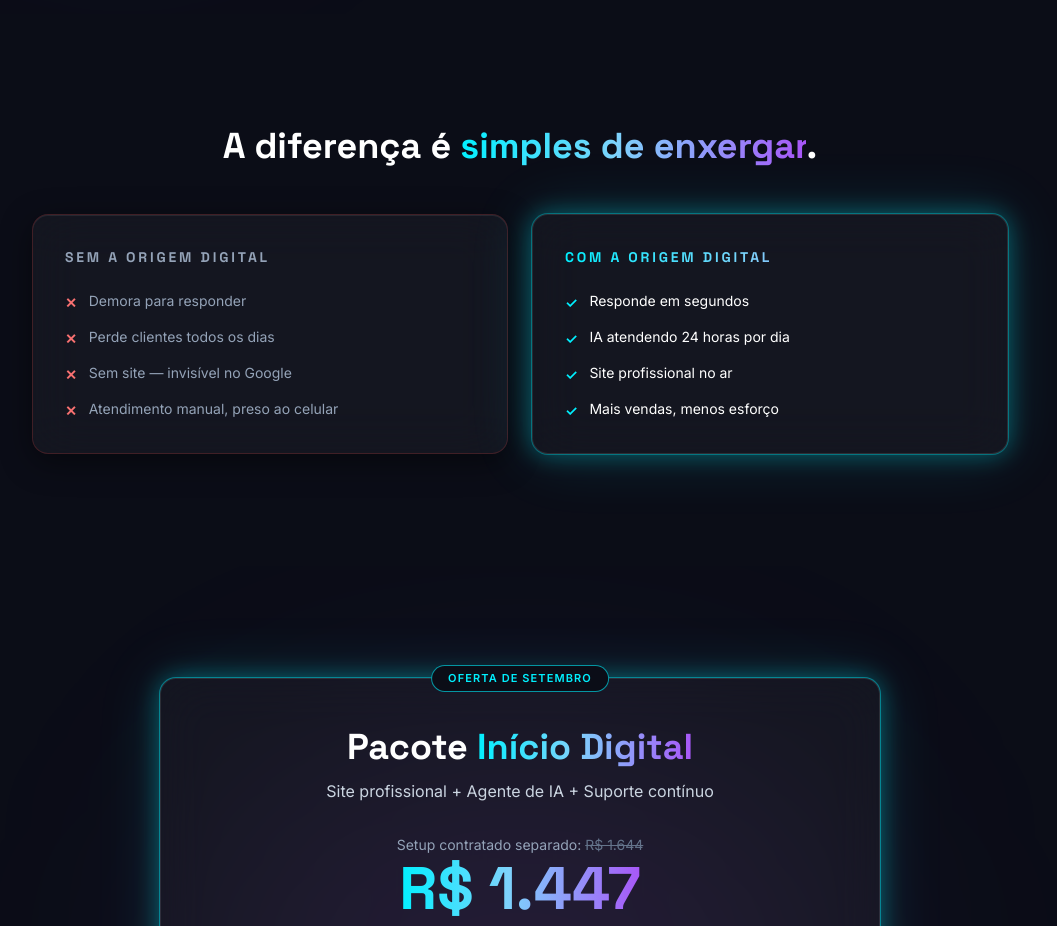
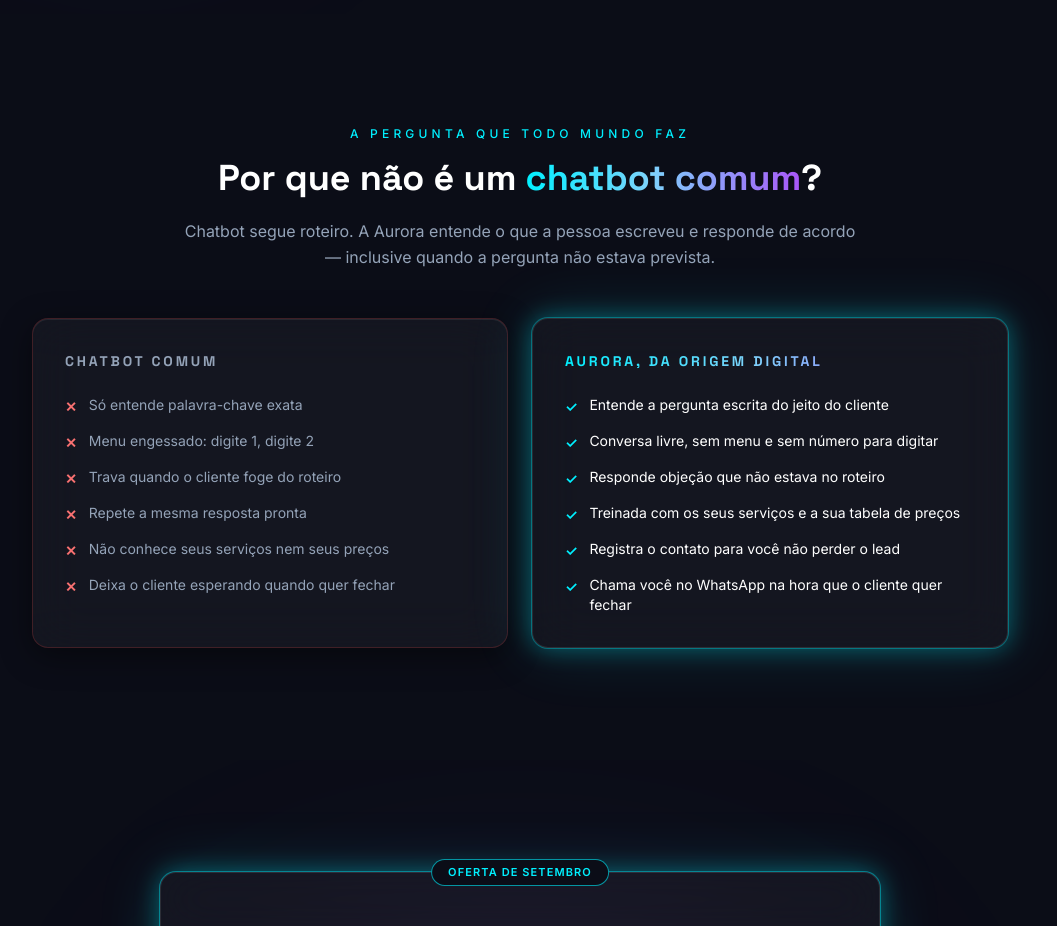
Before and after one commit to vito0067/origem-digital, a Next.js app: page / in a window 1280 px wide. Shown: the part 4240-5166 px from the top of the page, without its empty margins (120-1177 px from the left). Built offline with nearby package versions, Linux system fonts and the light colour scheme.

Commit message:
Update Comparison.tsx

```diff
--- a/components/Comparison.tsx
+++ b/components/Comparison.tsx
@@ -1,17 +1,21 @@
 import Reveal from "./Reveal";
 
-const sem = [
-  "Demora para responder",
-  "Perde clientes todos os dias",
-  "Sem site — invisível no Google",
-  "Atendimento manual, preso ao celular",
+const chatbot = [
+  "Só entende palavra-chave exata",
+  "Menu engessado: digite 1, digite 2",
+  "Trava quando o cliente foge do roteiro",
+  "Repete a mesma resposta pronta",
+  "Não conhece seus serviços nem seus preços",
+  "Deixa o cliente esperando quando quer fechar",
 ];
 
-const com = [
-  "Responde em segundos",
-  "IA atendendo 24 horas por dia",
-  "Site profissional no ar",
-  "Mais vendas, menos esforço",
+const aurora = [
+  "Entende a pergunta escrita do jeito do cliente",
+  "Conversa livre, sem menu e sem número para digitar",
+  "Responde objeção que não estava no roteiro",
+  "Treinada com os seus serviços e a sua tabela de preços",
+  "Registra o contato para você não perder o lead",
+  "Chama você no WhatsApp na hora que o cliente quer fechar",
 ];
 
 export default function Comparison() {
@@ -19,20 +23,28 @@
     <section aria-label="Comparativo" className="relative py-28">
       <div className="mx-auto max-w-5xl px-6">
         <Reveal>
-          <h2 className="text-center font-display text-3xl font-bold text-white sm:text-4xl">
-            A diferença é{" "}
-            <span className="text-gradient-neon">simples de enxergar</span>.
+          <p className="text-center text-xs font-medium uppercase tracking-[0.35em] text-cyan-neon">
+            A pergunta que todo mundo faz
+          </p>
+          <h2 className="mt-4 text-center font-display text-3xl font-bold text-white sm:text-4xl">
+            Por que não é um{" "}
+            <span className="text-gradient-neon">chatbot comum</span>?
           </h2>
+          <p className="mx-auto mt-5 max-w-2xl text-center leading-relaxed text-slate-400">
+            Chatbot segue roteiro. A Aurora entende o que a pessoa escreveu e
+            responde de acordo — inclusive quando a pergunta não estava
+            prevista.
+          </p>
         </Reveal>
 
         <div className="mt-12 grid gap-6 md:grid-cols-2">
           <Reveal delay={100}>
             <div className="glass-card h-full border-red-500/20 p-8">
               <p className="font-display text-sm font-bold uppercase tracking-[0.2em] text-slate-400">
-                Sem a Origem Digital
+                Chatbot comum
               </p>
               <ul className="mt-6 flex flex-col gap-3.5">
-                {sem.map((item) => (
+                {chatbot.map((item) => (
                   <li key={item} className="flex items-start gap-3 text-sm text-slate-400">
                     <span aria-hidden className="mt-0.5 font-bold text-red-400">✕</span>
                     {item}
@@ -45,10 +57,10 @@
           <Reveal delay={220}>
             <div className="glass-card h-full p-8 ring-1 ring-cyan-neon/30 shadow-neon-cyan">
               <p className="font-display text-sm font-bold uppercase tracking-[0.2em] text-gradient-neon">
-                Com a Origem Digital
+                Aurora, da Origem Digital
               </p>
               <ul className="mt-6 flex flex-col gap-3.5">
-                {com.map((item) => (
+                {aurora.map((item) => (
                   <li key={item} className="flex items-start gap-3 text-sm text-white">
                     <span aria-hidden className="mt-0.5 font-bold text-cyan-neon">✓</span>
                     {item}
```
